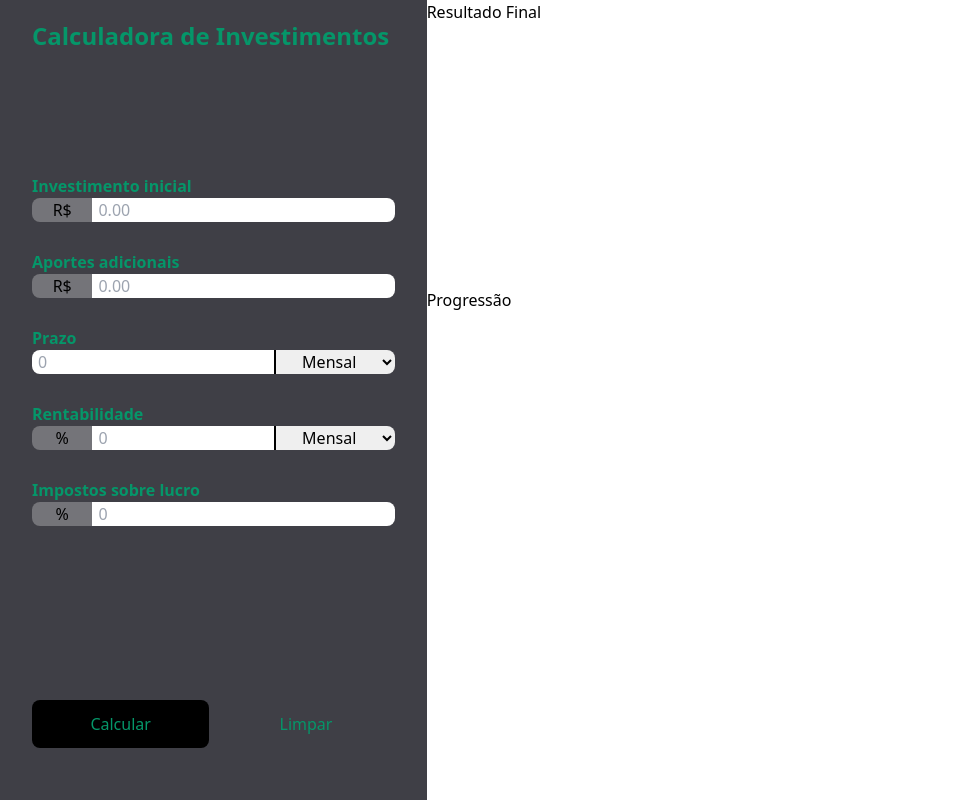
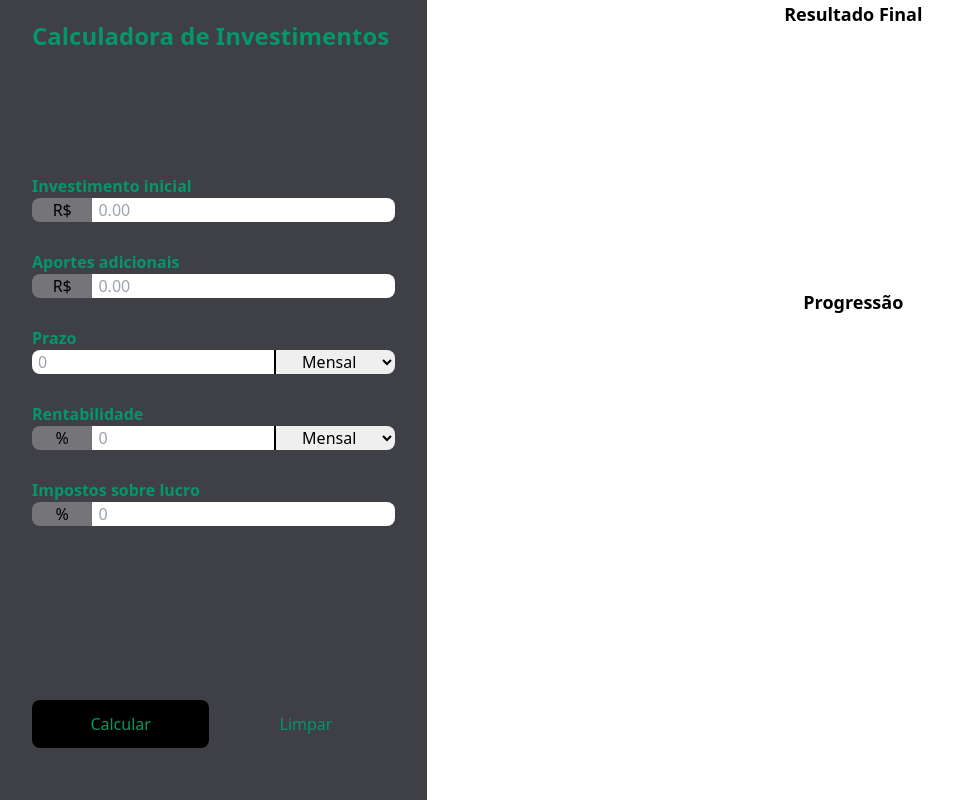
Before and after one commit to MawmartA7/Calculadoura-de-juros-compostos, a website built with Vite: page index.html in a window 1280 px wide. Shown: the whole page, without its empty margins (0-953 px from the left). Built offline with nearby package versions, Linux system fonts and the light colour scheme.

Commit message:
Stylized charts

```diff
--- a/index.html
+++ b/index.html
@@ -68,14 +68,14 @@
       <button class="w-1/2 rounded-lg hover:bg-zinc-900" id="clear-form">Limpar</button>
     </div>
   </asid>
-  <main class="h-full ">
-    <section id="charts-container">
-      <div class="h-[36dvh]">
-        <p>Resultado Final</p>
+  <main class="row-span-2 col-span-2 ">
+    <section class="h-full" id="charts-container">
+      <div class="h-[36%] flex flex-col items-center pb-10">
+        <p class="font-bold text-lg">Resultado Final</p>
         <canvas id="final-money-distribution"></canvas>
       </div>
-      <div class="h-[56dvh]">
-        <p>Progressão</p>
+      <div class="h-[56%] flex flex-col items-center">
+        <p class="font-bold text-lg">Progressão</p>
         <canvas id="progression"></canvas>
       </div>
     </section>
```
